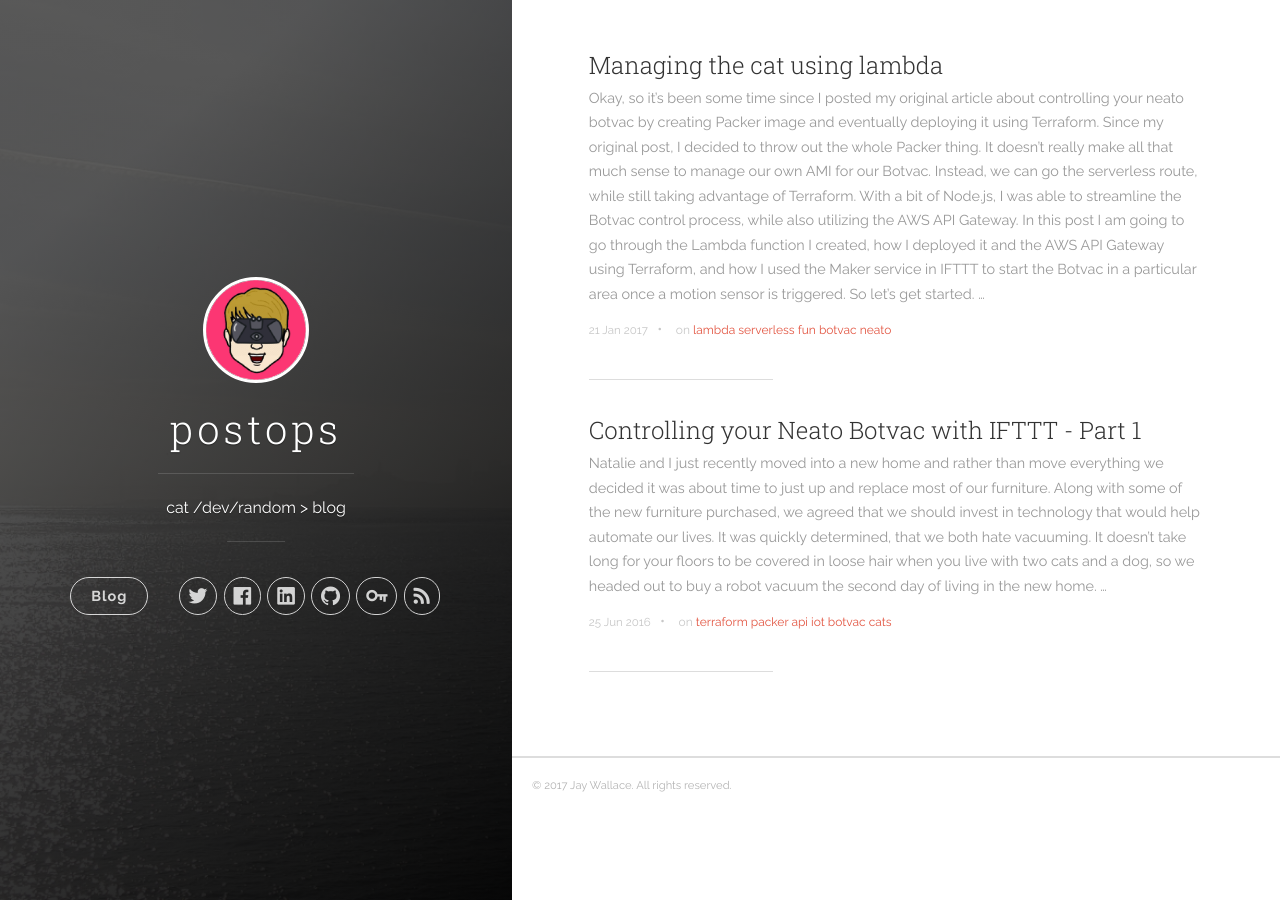
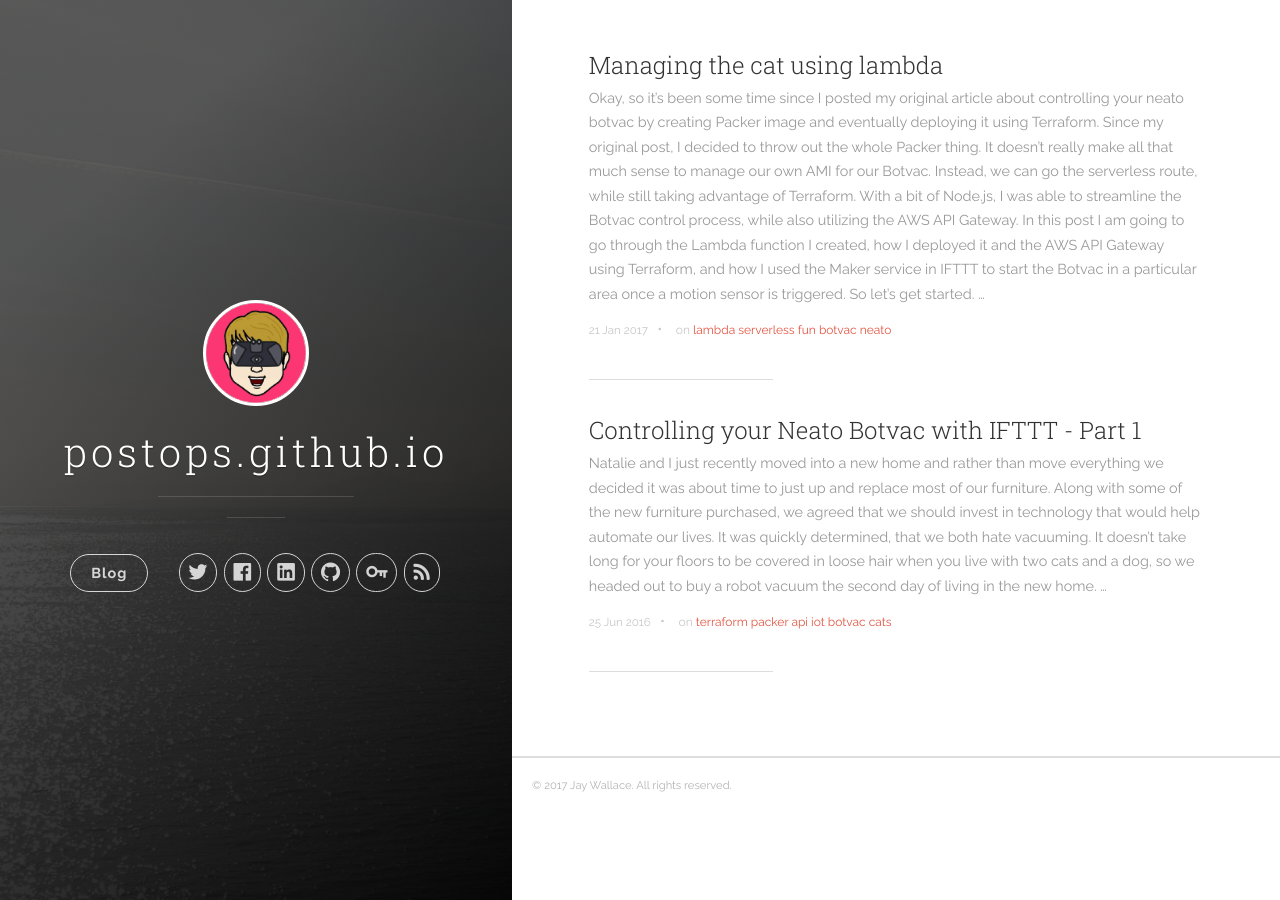
Before and after one commit to postops/postops.github.io, a Jekyll site: the page built from index.html, in a window 1280 px wide. Built offline with Jekyll 4.4.1, drawn with Linux system fonts in a browser that asks for light colours; nearby versions of some CDN libraries; the list of posts is cut into pages by our own code.

Commit message:
fix config

```diff
--- a/_config.yml
+++ b/_config.yml
@@ -1,8 +1,9 @@
 # Site settings
-title: postops
-description: 'cat /dev/random > blog'
-url: 'http://postops.co'
-baseurl: '/'
+site:
+  title: postops
+  description: 'cat /dev/random > blog'
+  url: 'http://postops.co'
+  baseurl: '/'
 # google_analytics: 'UA-79833253-1'
 disqus_shortname: 'postops'
 
@@ -17,7 +18,7 @@ author:
 defaults:
   -
     scope:
-      path: '/'
+      path: ''
       type: 'posts'
     values:
         layout: 'post'
```
